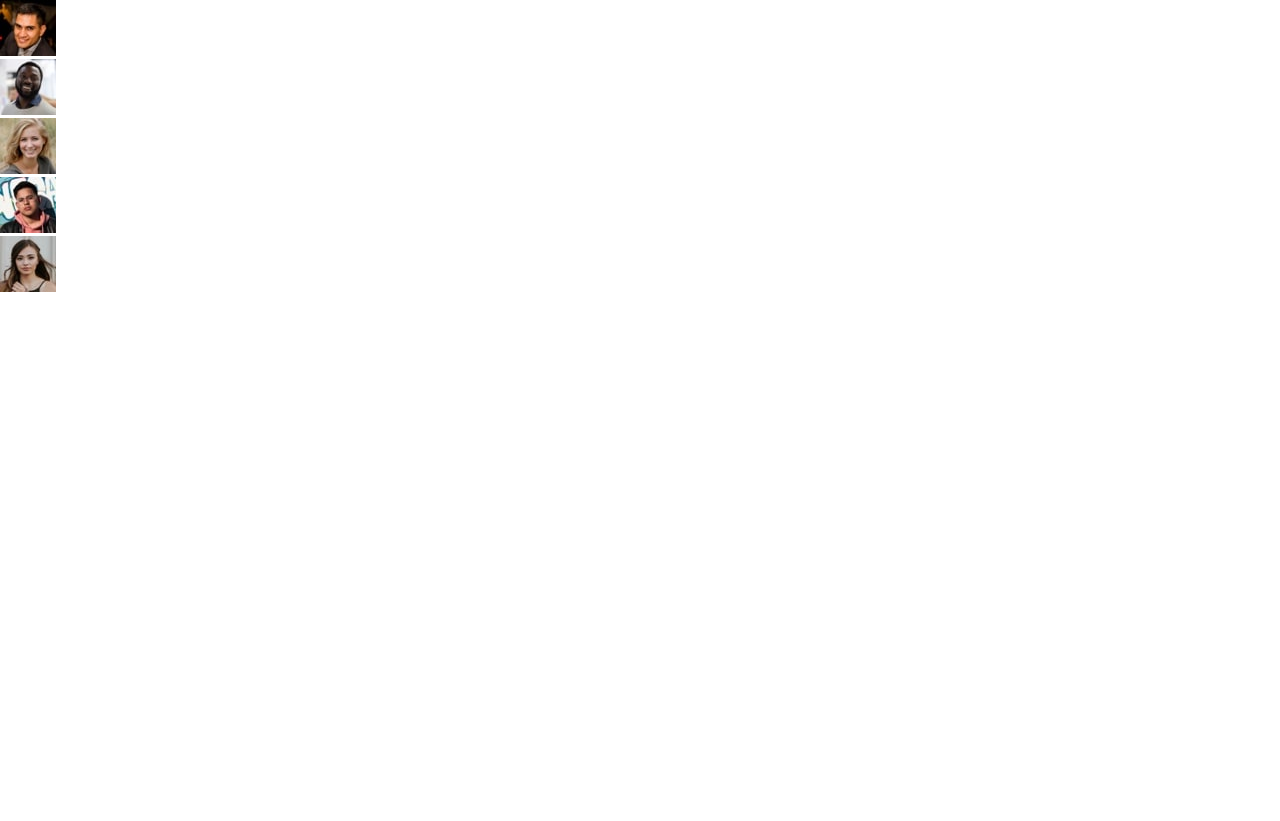
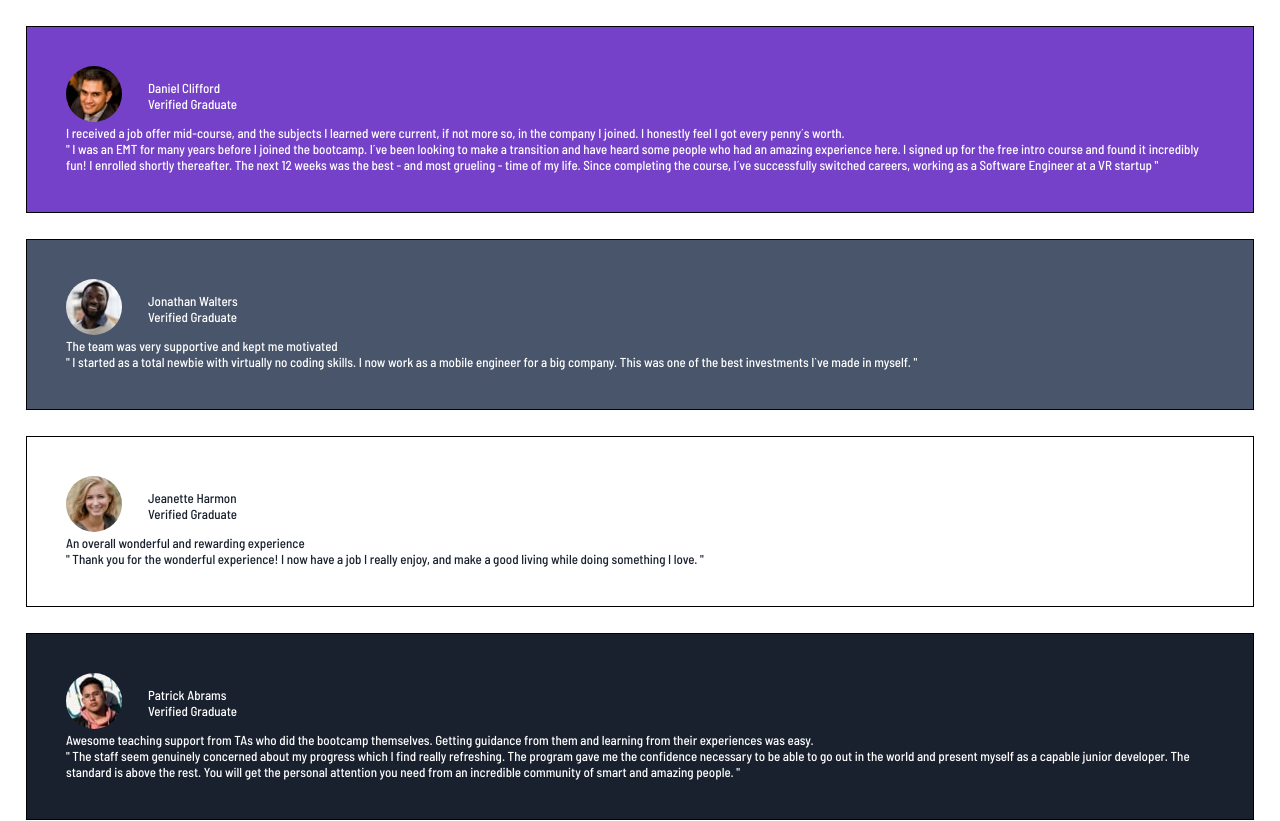
Before and after one commit to Gbw699/Testimonials-grid-section-frontend-mentor, an Angular app: page / in a window 1280 px wide. Shown: the top 821 px of the page. Before the commit the page ends 800 px from the top, so only its background shows below. Built offline with nearby package versions, Linux system fonts and the light colour scheme.

Commit message:
ADD card templeate and styles (not ready)

```diff
--- a/src/card/card.component.html
+++ b/src/card/card.component.html
@@ -1,8 +1,19 @@
-<article class="container">
+@let color = cardInfo()?.color?.color; @let backgroundColor =
+cardInfo()?.color?.backgroundColor;
+
+<article class="container" style="color: {{color}}; background-color: {{ backgroundColor }};">
+  <header>
     <div class="img-container">
       <img
         src="{{ cardInfo()?.profileImg }}"
         alt="Alt profile image of the testimony person"
       />
     </div>
+    <div class="name-container">
+      <p class="name">{{ cardInfo()?.name }}</p>
+      <p class="role">Verified Graduate</p>
+    </div>
+  </header>
+  <p class="short-testimony">{{ cardInfo()?.shortTestimony }}</p>
+  <p class="large-testimony">" {{ cardInfo()?.largeTestimony }} "</p>
 </article>
--- a/src/card/card.component.scss
+++ b/src/card/card.component.scss
@@ -0,0 +1,21 @@
+.container {
+  padding: 3rem;
+  margin: 2rem;
+  border: 1px black solid;
+  p {
+    margin: 0;
+  }
+  header {
+    display: flex;
+    align-items: center;
+    gap: 2rem;
+    .img-container {
+      height: fit-content;
+      img {
+        border-radius: 100%;
+        max-width: 100%;
+        height: auto;
+      }
+    }
+  }
+}
--- a/src/card/card.component.ts
+++ b/src/card/card.component.ts
@@ -1,4 +1,4 @@
-import { Component, input } from '@angular/core';
+import { Component, input, InputSignal, Signal } from '@angular/core';
 import { ICardInfo } from '../Interfaces/ICardInfo';
 
 @Component({
@@ -9,5 +9,5 @@ import { ICardInfo } from '../Interfaces/ICardInfo';
   styleUrl: './card.component.scss',
 })
 export class CardComponent {
-  cardInfo = input<ICardInfo>();
+  cardInfo: InputSignal<ICardInfo | undefined> = input<ICardInfo>();
 }
--- a/src/styles.scss
+++ b/src/styles.scss
@@ -21,6 +21,6 @@ body {
   height: 100%;
   margin: 0;
   font-family: "Barlow Semi Condensed", serif;
-  font-weight: 500 - 600;
+  font-weight: 500;
   font-size: 13px;
 }
```
Lines whose indentation alone changed are shown as unchanged.
